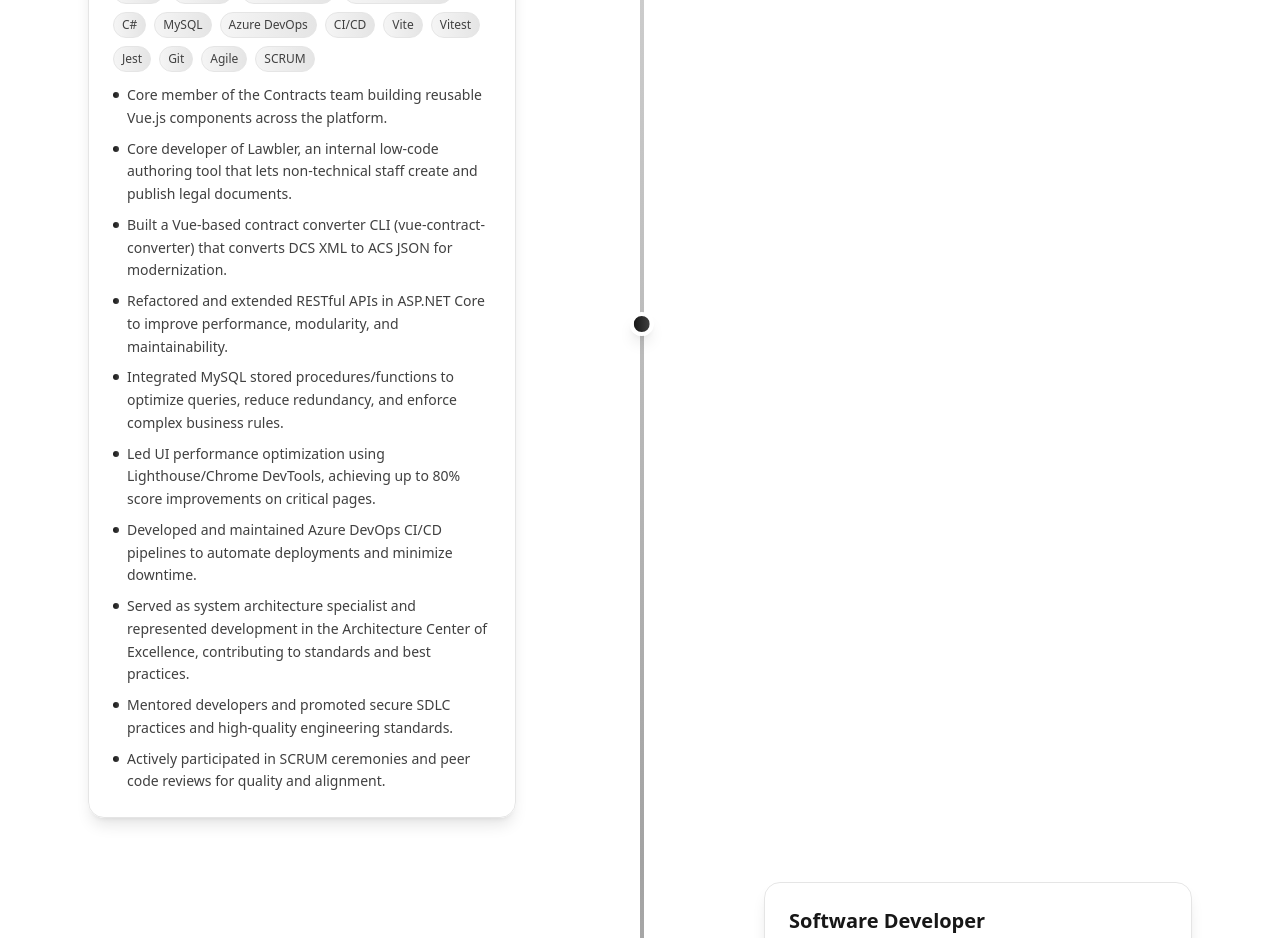
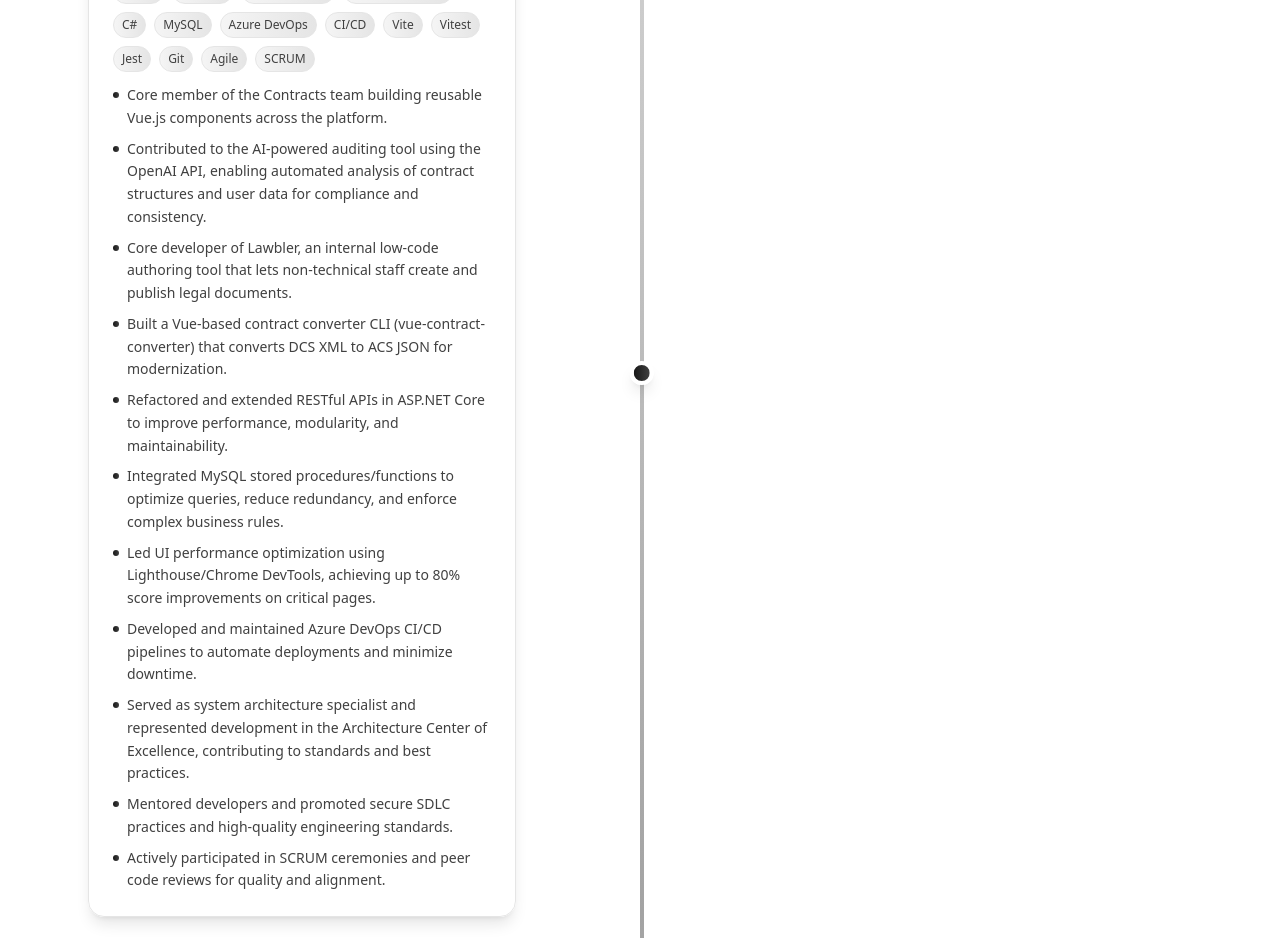
Before and after one commit to ishmamanwar/ishmamanwar.github.io, a React (Vite) app: page / in a window 1280 px wide. Shown: the part 1280-2218 px from the top of the page. Built offline with nearby package versions, Linux system fonts and the light colour scheme.

Commit message:
chore: update experience bullet point

```diff
--- a/src/data/experience.ts
+++ b/src/data/experience.ts
@@ -31,6 +31,7 @@ export const EXPERIENCE: ExperienceItem[] = [
     ],
     bullets: [
       "Core member of the Contracts team building reusable Vue.js components across the platform.",
+      "Contributed to the AI-powered auditing tool using the OpenAI API, enabling automated analysis of contract structures and user data for compliance and consistency.",
       "Core developer of Lawbler, an internal low-code authoring tool that lets non-technical staff create and publish legal documents.",
       "Built a Vue-based contract converter CLI (vue-contract-converter) that converts DCS XML to ACS JSON for modernization.",
       "Refactored and extended RESTful APIs in ASP.NET Core to improve performance, modularity, and maintainability.",
```
